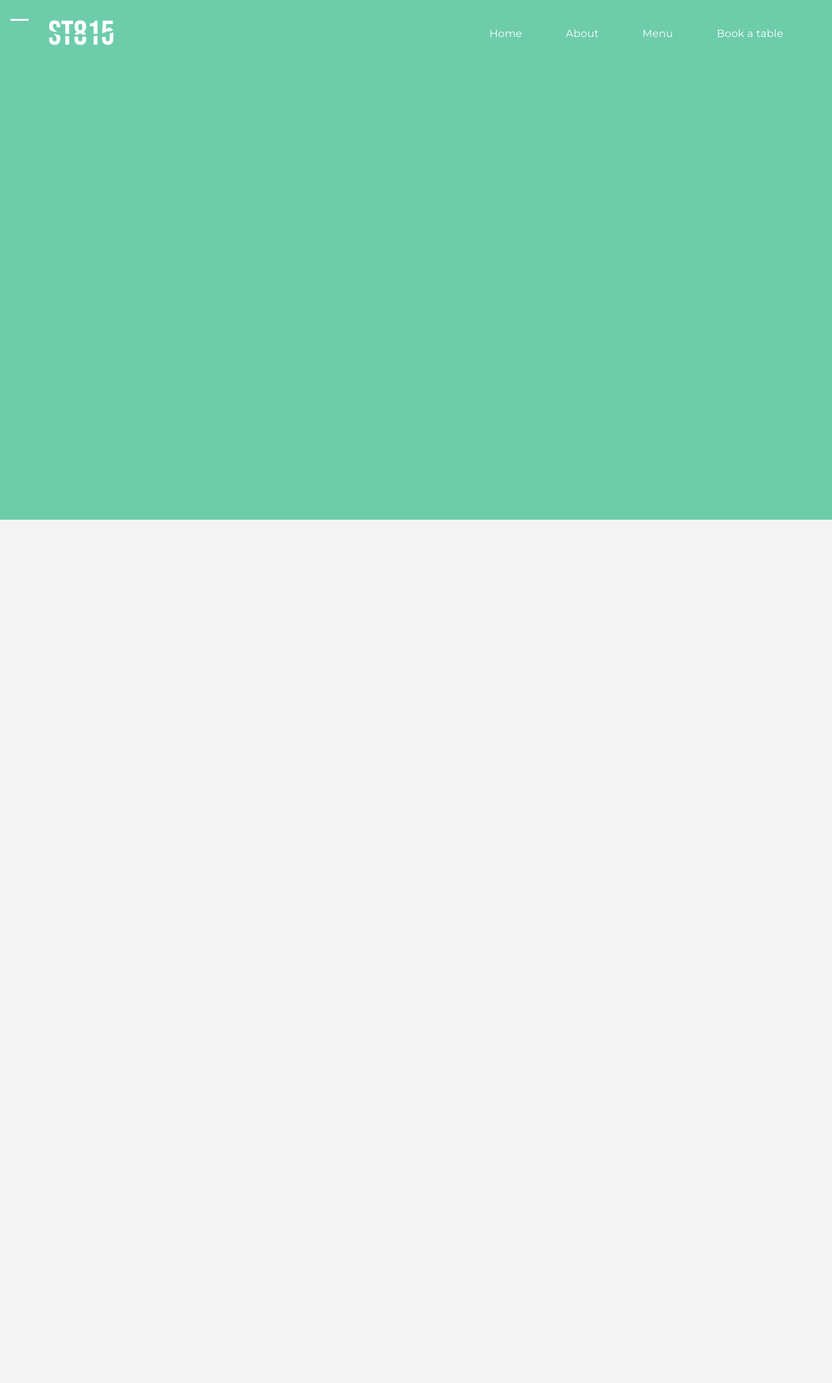
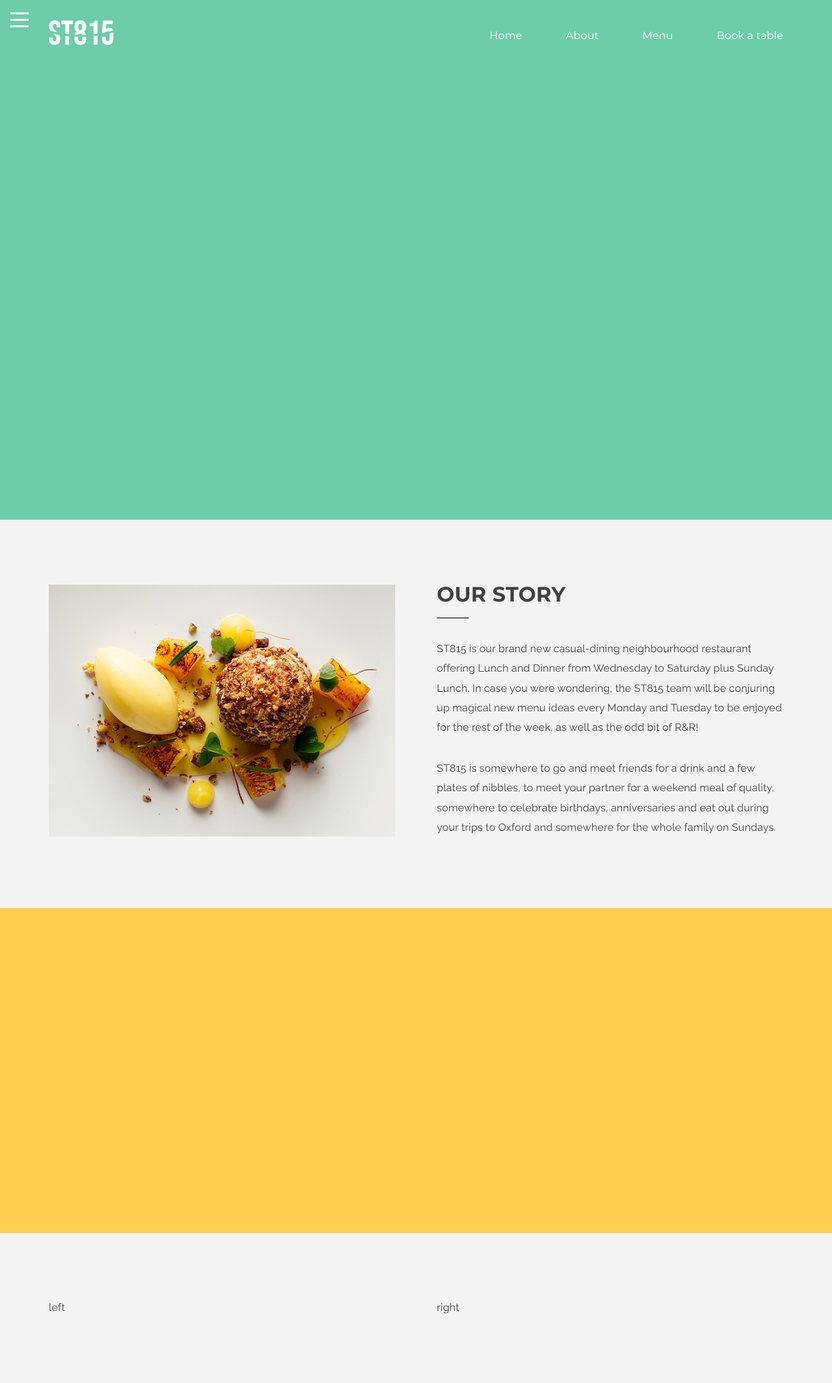
Before and after one commit to matt-stanford/restaurant-site, a Django app: page / in a window 1280 px wide. Shown: the whole page at 65% size. Before the commit the page ends 800 px from the top, so only its background shows below. Run offline with Django 3.2, Linux system fonts and the light colour scheme.

Commit message:
Adding to the home page

```diff
--- a/static/css/main.css
+++ b/static/css/main.css
@@ -1,8 +1,9 @@
-@import url('https://fonts.googleapis.com/css2?family=Montserrat:wght@300;400;600;700&family=Roboto&display=swap');
+@import url('https://fonts.googleapis.com/css2?family=Montserrat:wght@300;400;600;700&family=Raleway&display=swap');
 
 :root {
     --primary-color: #6dccaa;
     --secondary-color: #ffce4e;
+    --font-color: #404040;
 }
 
 * {
@@ -11,22 +12,45 @@
     box-sizing: border-box;
 }
 
-body {
+body, html {
+    height: 100%;
+    font-family: 'Raleway', sans-serif;
+    font-size: 16px;
+    font-weight: 400;
+    line-height: 1.9em;
+    letter-spacing: .2px;
+    color: var(--font-color);
+}
+
+h1, h2, h3, h4 {
     font-family: 'Montserrat', sans-serif;
-    font-size: 16px;
-    color: #333;
-    letter-spacing: .2px;
+    font-weight: 700;
+    text-transform: uppercase;
+}
+
+h2 {
+    font-size: 2rem;
+}
+
+h2 + hr {
+    display: inline-block;
+    width: 50px;
+    height: 3px;
+    margin: 20px 0;
+    background: #333;
+}
+
+a {
+    font-family: 'Montserrat', sans-serif;
+    text-decoration: none;
 }
 
 .container {
+    display: flex;
     width: 100%;
     max-width: 1160px;
     padding: 0 15px;
     margin: 0 auto;
-}
-
-a {
-    text-decoration: none;
 }
 
 .showcase {
@@ -34,15 +58,45 @@ a {
     height: 100vh;
 }
 
-.sectionTwo {
+.section-light {
     background: #f3f3f3;
-    height: 100vh;
+    padding: 100px 0;
+}
+
+.p-section-2 {
+    position: relative;
+    background-image: url('../img/eetcafe.jpg');
+    background: var(--secondary-color);
+    background-attachment: fixed;
+    background-repeat: no-repeat;
+    background-position: center center;
+    min-height: 500px;
 }
 
 .list-group {
     list-style: none;
 }
 
-.list-item {
+.col-6 {
+    flex: 0 0 100%;
+    max-width: 100%;
+}
 
+.mb-2 {
+    margin-bottom: 2rem;
 }
+
+.pl-2 {
+    padding-left: 2rem;
+}
+
+.pr-2 {
+    padding-right: 2rem;
+}
+
+@media (min-width: 768px) {
+    .col-6 {
+        flex: 0 0 50%;
+        max-width: 50%;
+    }
+}
--- a/static/css/navbar.css
+++ b/static/css/navbar.css
@@ -5,10 +5,10 @@
     right: 0;
     padding: 30px 0;
     z-index: 4;
+    transition: .2s ease-in;
 }
 
 nav .container {
-    display: flex;
     justify-content: space-between;
     align-items: center;
 }
@@ -90,3 +90,30 @@ nav .list-item > a:hover {
     justify-content: center;
     transition: all 0.4s ease;
 }
+
+.hamburger > div::before,
+.hamburger > div::after {
+    content: '';
+    position: absolute;
+    z-index: 12;
+    top: -10px;
+    width: 100%;
+    height: 3px;
+    background: inherit;
+}
+
+.hamburger > div::after {
+    top: 10px;
+}
+
+/* Toggler animate */
+.toggler:checked + .hamburger > div {
+    transform: rotate(135deg);
+}
+
+/* Turn lines into X */
+.toggler:checked + .hamburger > div::before,
+.toggler:checked + .hamburger > div::after {
+    top: 0;
+    transform: rotate(90deg);
+}
--- a/static/js/main.js
+++ b/static/js/main.js
@@ -2,7 +2,7 @@ const nav = document.querySelector('nav');
 const sectionOne = document.querySelector('.showcase');
 
 const sectionOneOptions = {
-    rootMargin: "-800px 0px 0px 0px"
+    rootMargin: "-900px 0px 0px 0px"
   };
 
   const sectionOneObserver = new IntersectionObserver(function(
--- a/templates/pages/index.html
+++ b/templates/pages/index.html
@@ -8,8 +8,34 @@
         </div>
     </section>
 
-    <div class="sectionTwo">
+    <div class="section-light">
         <div class="container">
+            <div class="col-6 pr-2">
+                <img src="{% static 'img/section2-image.png' %}" alt="">
+            </div>
+            <div class="col-6 pl-2">
+                <h2>Our story</h2>
+                <hr>
+                <p class="mb-2">ST815 is our brand new casual-dining neighbourhood restaurant offering Lunch and Dinner from Wednesday to Saturday plus Sunday Lunch. In case you were wondering, the ST815 team will be conjuring up magical new menu ideas every Monday and Tuesday to be enjoyed for the rest of the week, as well as the odd bit of R&R!</p>
+                <p>ST815 is somewhere to go and meet friends for a drink and a few plates of nibbles, to meet your partner for a weekend meal of quality, somewhere to celebrate birthdays, anniversaries and eat out during your trips to Oxford and somewhere for the whole family on Sundays.</p>
+            </div>
+        </div>
+    </div>
+
+    <div class="p-section-2">
+        <div class="container">
+
+        </div>
+    </div>
+
+    <div class="section-light">
+        <div class="container">
+            <div class="col-6 pr-2">
+                left
+            </div>
+            <div class="col-6 pl-2">
+                right
+            </div>
         </div>
     </div>
 {% endblock %}
```
Also changed, not shown: static/img/eetcafe.jpg (added), static/img/section2-image.png (added).
